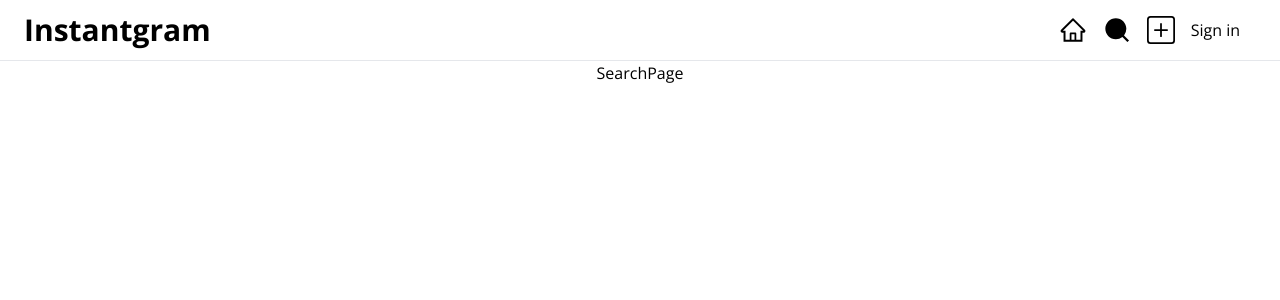
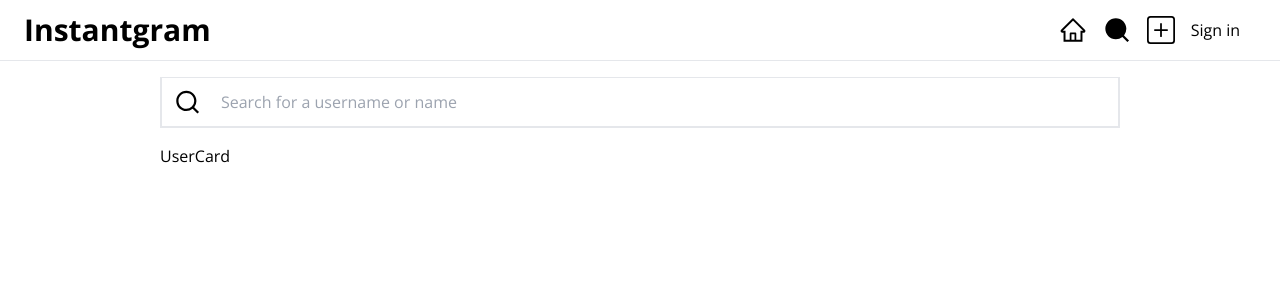
Before and after one commit to DevMinwoo-Jung/minstagramClone, a Next.js app in the folder minstagram/: page /search in a window 1280 px wide. Shown: the top 300 px of the page. Built offline with nearby package versions, Linux system fonts and the light colour scheme; no server answers.

Commit message:
add search Form

```diff
--- a/minstagram/src/app/api/search/route.ts
+++ b/minstagram/src/app/api/search/route.ts
@@ -0,0 +1,6 @@
+import { searchUsers } from '@/service/user';
+import { NextResponse } from 'next/server';
+
+export async function GET() {
+  return searchUsers().then((data) => NextResponse.json(data));
+}
--- a/minstagram/src/app/search/page.tsx
+++ b/minstagram/src/app/search/page.tsx
@@ -1,8 +1,25 @@
+'use client'
+import SearchBar from '@/components/SearchBar';
+import UserCard from '@/components/UserCard';
+import { DetailUser } from '@/types/model/user';
 import React from 'react'
+import useSWR from 'swr';
 
 const SearchPage = () => {
+
+    const {data: users, isLoading: loading} = useSWR<DetailUser>('/api/search');
+
+    console.log(users)
+
   return (
-    <div>SearchPage</div>
+    <section className='w-3/4 m-auto justify-center items-center'>
+      <div className='m-auto'>
+        <SearchBar/>
+      </div>
+      <div className='m-auto'>
+        <UserCard/>
+      </div>
+    </section>
   )
 }
 
--- /dev/null
+++ b/minstagram/src/components/SearchBar.tsx
@@ -0,0 +1,15 @@
+import React from 'react'
+import SearchIcon from './ui/icons/SearchIcon'
+
+export default function SearchBar() {
+  return (
+    <form className='w-full flex items-center px-3 border-t border-neutral-300 border-2 mt-4 mb-4 '>
+      <SearchIcon />
+      <input
+        className='w-full ml-2 border-none outline-none p-3'
+        type='text'
+        placeholder='Search for a username or name'
+      />
+    </form>
+  )
+}
--- /dev/null
+++ b/minstagram/src/components/UserCard.tsx
@@ -0,0 +1,7 @@
+import React from 'react'
+
+export default function UserCard() {
+  return (
+    <div>UserCard</div>
+  )
+}
```
